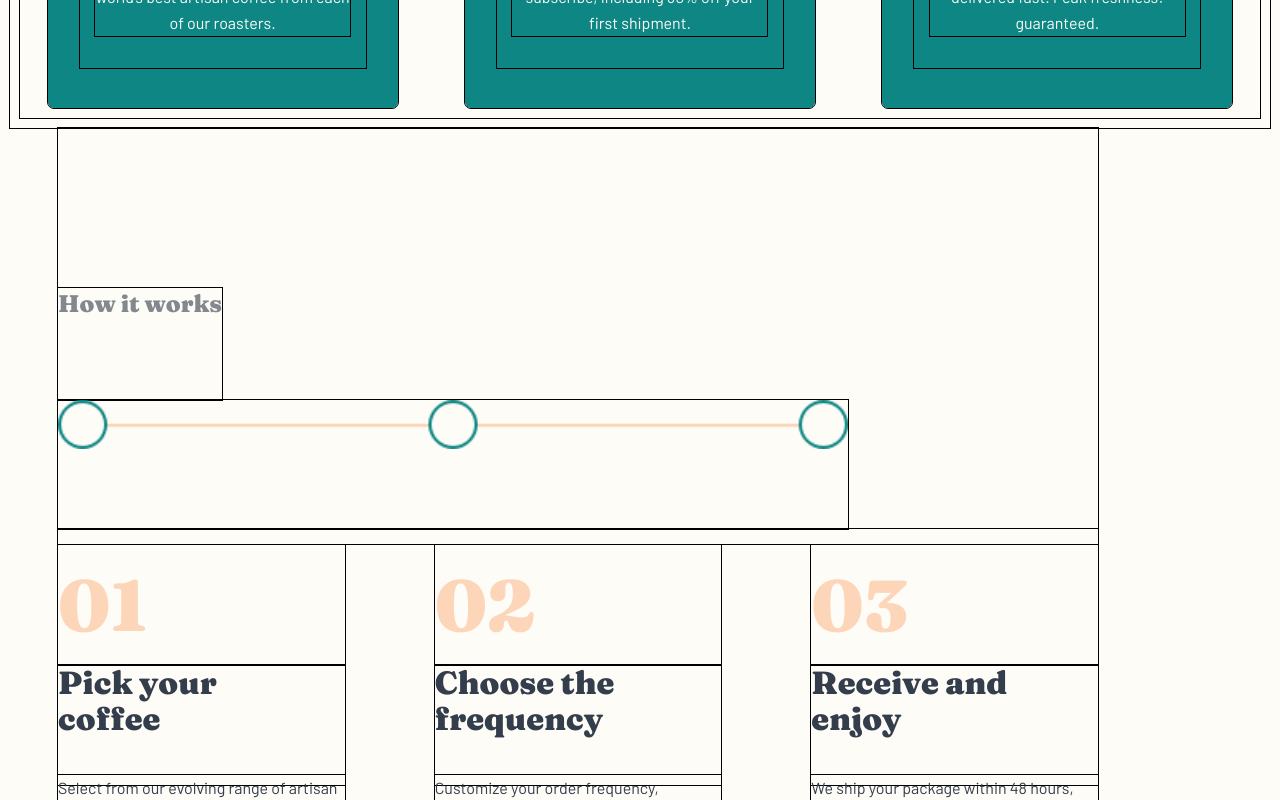
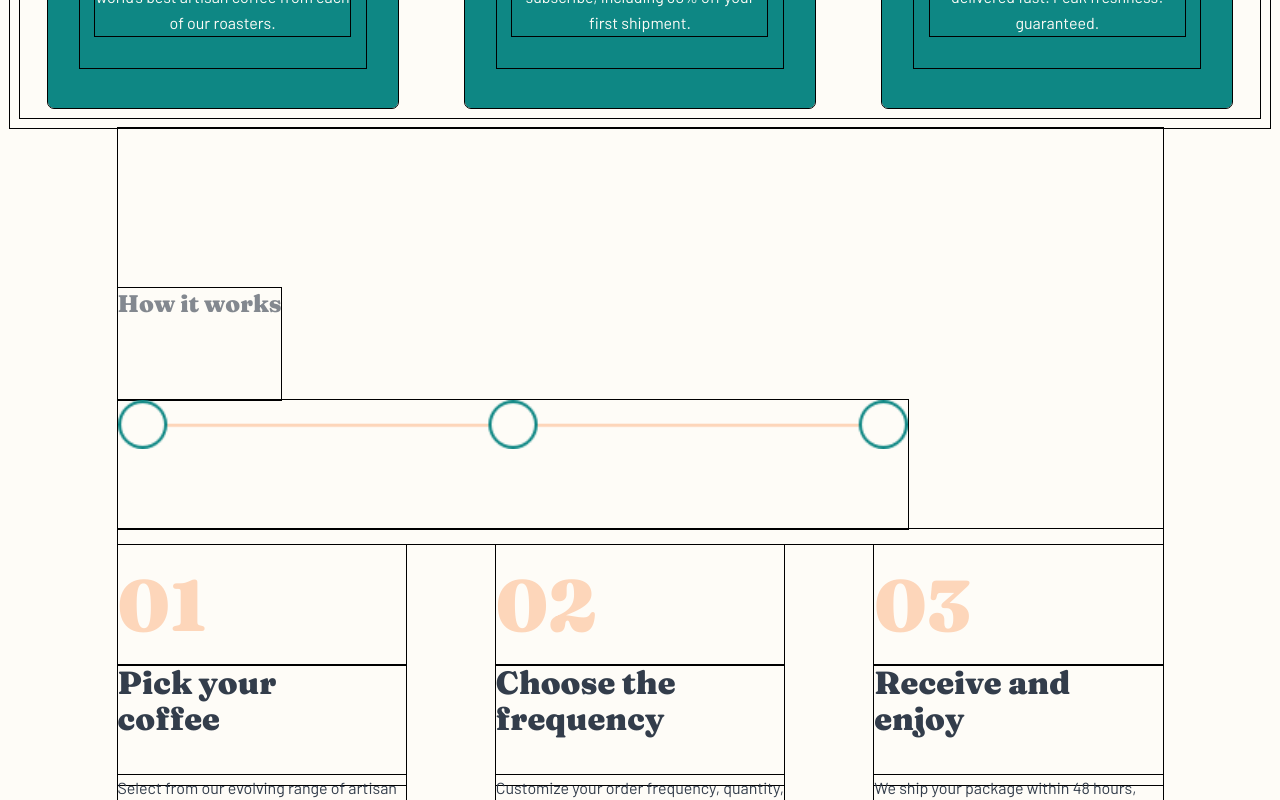
Before and after one commit to tlanettepollard/FEM-CoffeeRoasters-Subscription-Site-TLP, a React (Vite) app: page / in a window 1280 px wide. Shown: the part 1940-2740 px from the top of the page. Built offline with nearby package versions, Linux system fonts and the light colour scheme.

Commit message:
Update: fixed sizing on Home page
Signed-off-by: T. Lanette <TLPollard4516@gmail.com>

```diff
--- a/src/styles/components/_howWorks.scss
+++ b/src/styles/components/_howWorks.scss
@@ -6,15 +6,22 @@
         @include flex(column, flex-start, flex-start);
         padding-top: 10rem;
         padding-bottom: 12.5rem;
-        max-width: 65rem;
-        margin: 0 3rem;
+        width: 65.3125rem;
+        margin: auto;
+
+        @include bp-lg-tablet {
+            width: 100%;
+            padding: 6.25rem 2.25rem;
+        }
 
         @include bp-md-tablet {
             margin: 0;
+            padding-top: 5rem;
+            padding-bottom: 7.5rem;
         }
 
-        @include bp-sm-tablet {
-            padding-bottom: 7.5rem;
+        @include bp-mobile {
+            padding-top: 5rem;
         }
 
         &__title {
@@ -28,11 +35,11 @@
             padding-bottom: 5rem;
 
             @include bp-lg-tablet {
-                width: 36.25rem;
+                width: 41.25rem;
             }
 
             @include bp-md-tablet {
-                width: 31.25rem;
+                width: 32.5rem;
                 height: auto;
                 padding-bottom: 3rem;
             }
@@ -139,6 +146,7 @@
                 padding-top: 2.75rem;
 
             }
+
             @include bp-sm-tablet {
                 align-items: center;
                 padding-top: 4.9375rem;
```
